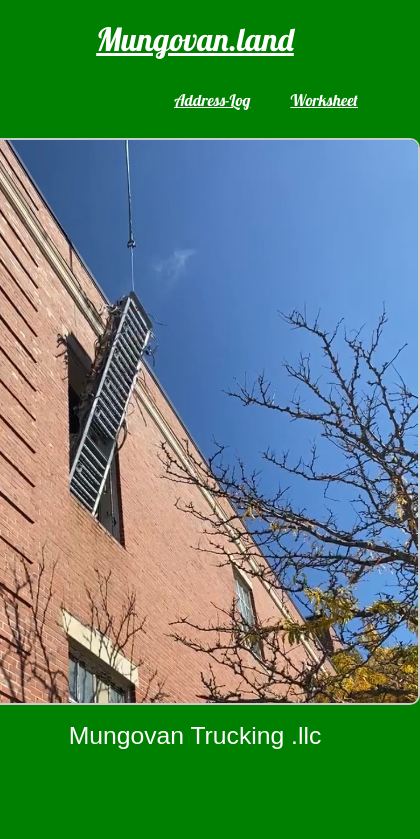
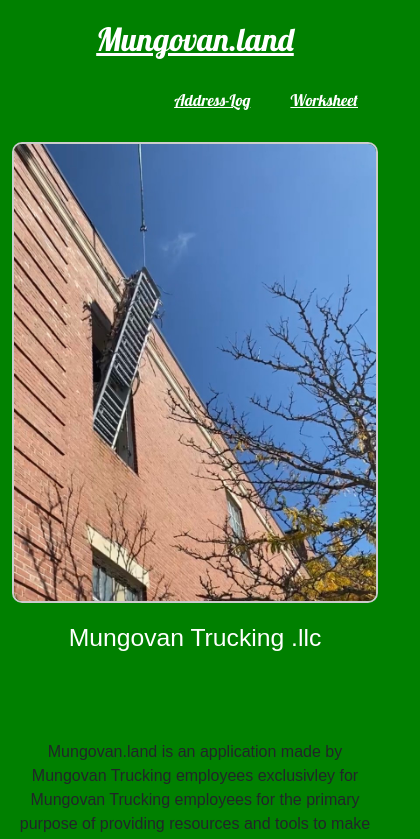
Before and after one commit to jlloyd0430/Mungovan-Trucking, a React (Create React App) app: page / in a window 390 px wide. Shown: the top 839 px of the page, 420 px wide, since content can reach past the window. Built offline with nearby package versions, Linux system fonts and the light colour scheme.

Commit message:
Update App.css

```diff
--- a/src/App.css
+++ b/src/App.css
@@ -156,12 +156,14 @@ form {
     margin: auto !important;
   }
 
+   .home-img {
+       width: 100%;
+     }
+
      /* Add some margin to the images to create spacing between them */
      #text-wrapper2 img {
        margin: 20px;
-       max-width: 450px;
-       height: auto;
-       margin: 1rem;
+
 
      }
 
```
